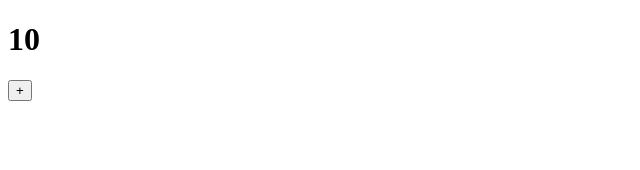
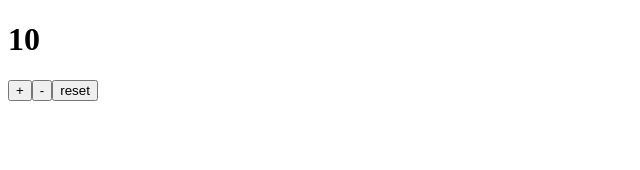
Before and after one commit to PrzemekGdula/react-day3, a React (Create React App) app: page / in a window 1280 px wide. Shown: the top 170 px of the page, without its empty margins (0-640 px from the left). Built offline with nearby package versions, Linux system fonts and the light colour scheme.

Commit message:
Counter with + and - buttons

```diff
--- a/src/App.js
+++ b/src/App.js
@@ -3,7 +3,7 @@ import Counter from './Counter'
 
 const App = (props) => (
     <div>
-        <Counter />
+        <Counter number={5}/>
     </div>
 )
 
--- a/src/Counter/Counter.js
+++ b/src/Counter/Counter.js
@@ -4,9 +4,11 @@ class Counter extends React.Component {
 
     state = {
         number: 10,
-        }
+    }
 
     inc = () => this.setState({ number: this.state.number + 1 })
+    dec = () => this.setState({ number: this.state.number - 1 })
+    reset = () => this.setState({ number: 10 })
 
 
 
@@ -22,6 +24,17 @@ class Counter extends React.Component {
                 >
                     +
                 </button>
+                <button
+                    onClick={this.dec}
+                >
+                    -
+                </button>
+                <button
+                    onClick={this.reset}
+                >
+                    reset
+                </button>
+
             </div>
         )
     }
```
